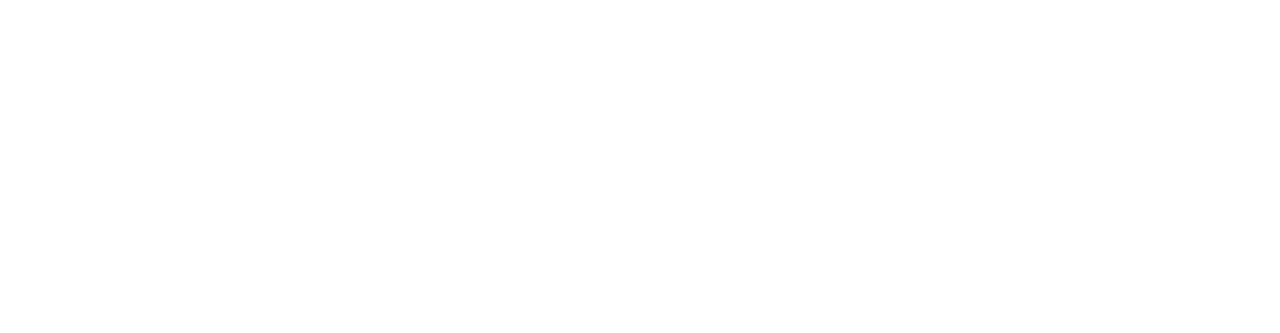
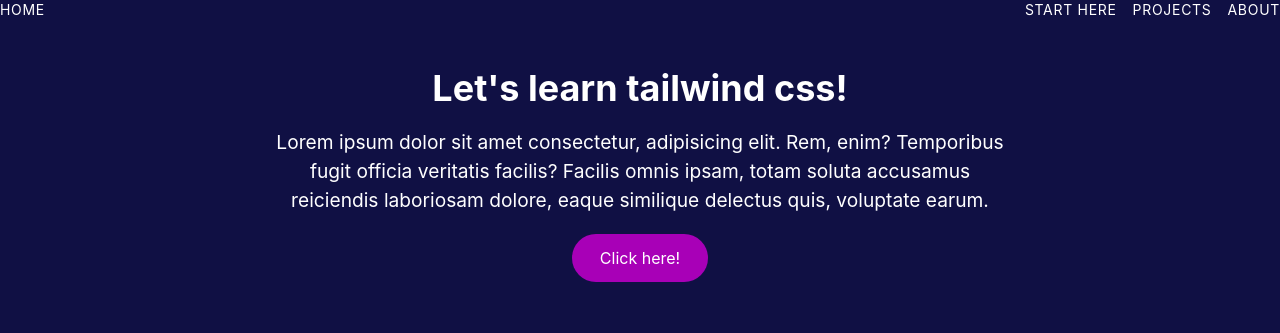
Before and after one commit to vishwa0415/tailwind-css, a website built with Vite: page index.html in a window 1280 px wide. Built offline with nearby package versions, Linux system fonts and the light colour scheme.

Commit message:
navigation bar, welcome section,button

```diff
--- a/index.html
+++ b/index.html
@@ -6,7 +6,25 @@
     <meta name="viewport" content="width=device-width, initial-scale=1.0" />
     <title>tailwind-css</title>
   </head>
-  <body>
+  <body class="bg-[#101044] text-white">
+    <header>
+      <nav>
+        <ul class="uppercase tracking-wider flex gap-4 text-sm justify-between ">
+          <li class="me-auto"><a href="">Home</a></li>
+          <li><a href="">Start Here</a></li>
+          <li><a href="">Projects</a></li>
+          <li><a href="">About</a></li>
+        </ul>
+      </nav>
+    </header>
+    <section class="space-y-5 text-center max-w-3xl mx-auto px-5 py-12">
+<h1 class="text-4xl font-bold ">Let's learn tailwind css!</h1>
+   <p class="text-[1.2rem]">Lorem ipsum dolor sit amet consectetur, adipisicing elit. Rem,
+    enim? Temporibus fugit officia veritatis facilis? Facilis omnis ipsam,
+    totam soluta accusamus reiciendis laboriosam dolore, eaque similique
+    delectus quis, voluptate earum.</p>
+    <a href="" class="inline-block bg-fuchsia-700 py-3 px-7 rounded-full hover:bg-fuchsia-600 transition-colors">Click here!</a>
+    </section>
 
     <script type="module" src="/src/main.ts"></script>
   </body>
```
